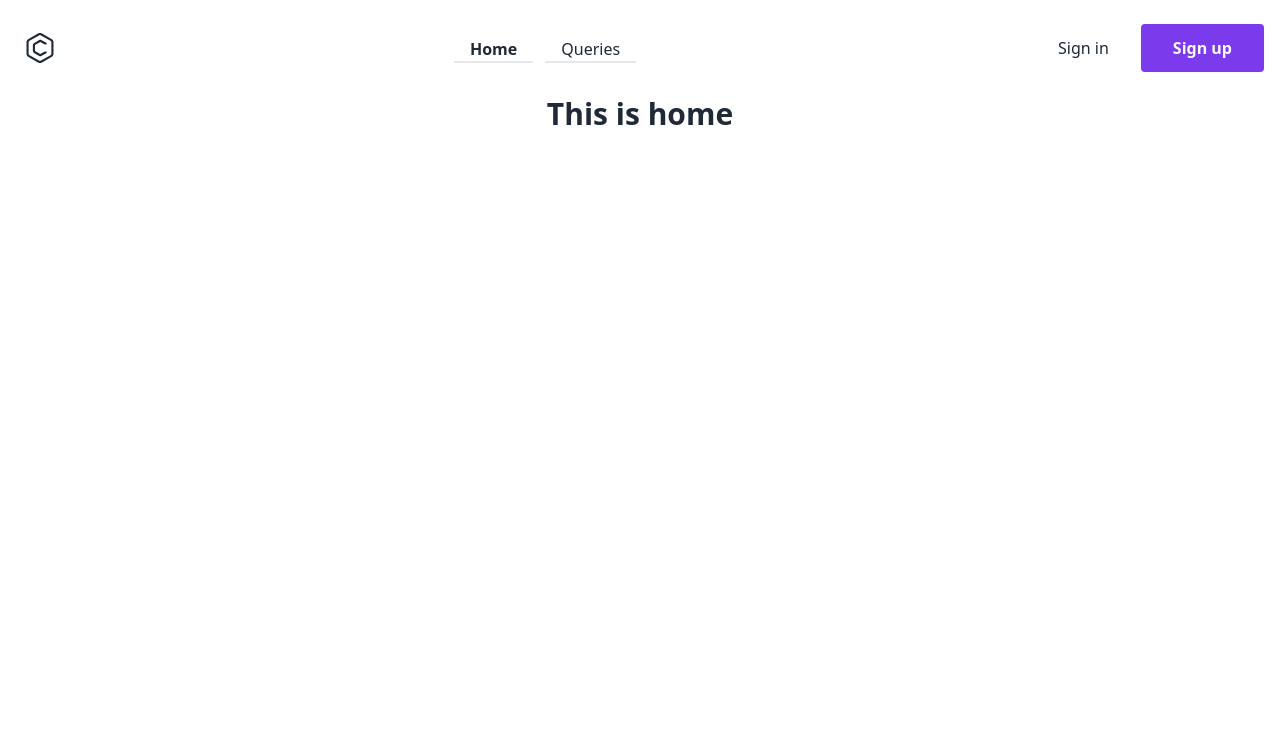
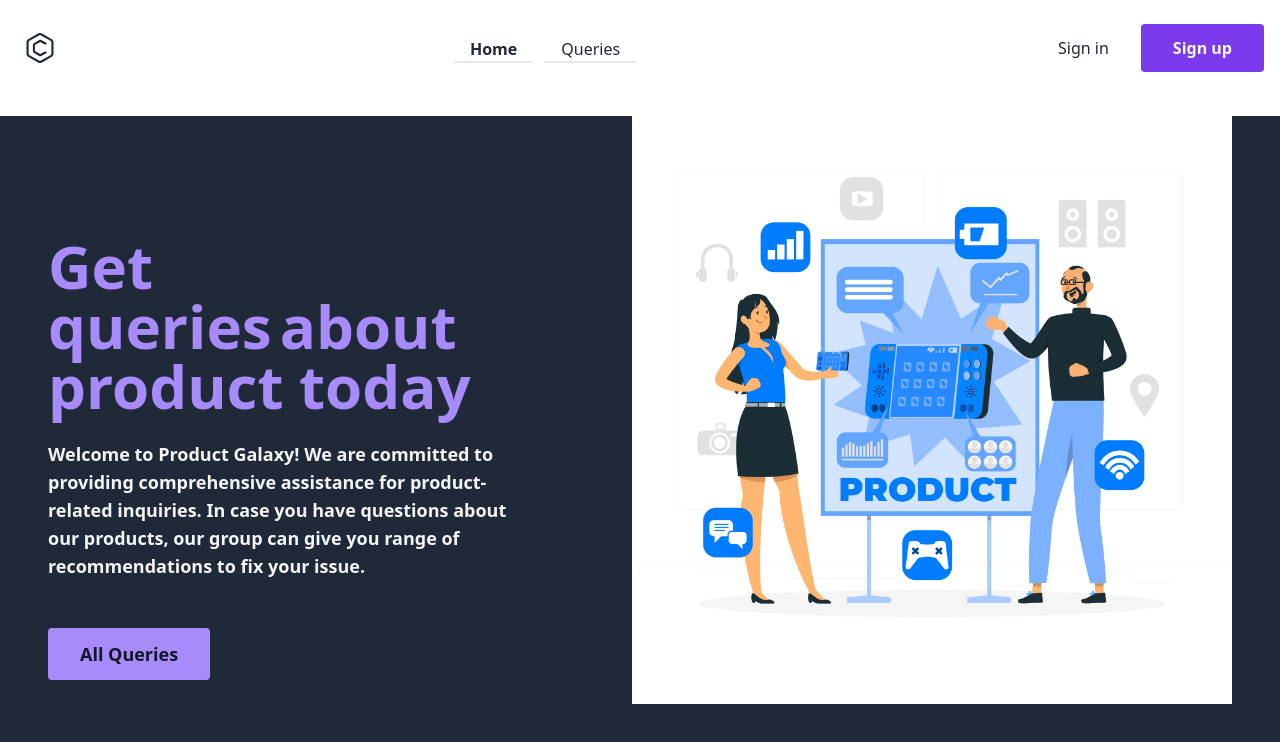
Before and after one commit to bdonti/product-galaxy, a React (Vite) app: page / in a window 1280 px wide. Shown: the top 742 px of the page. Built offline with nearby package versions, Linux system fonts and the light colour scheme; no server answers.

Commit message:
Home Banner Added

```diff
--- /dev/null
+++ b/src/pages/Home/Banner.jsx
@@ -0,0 +1,41 @@
+import { Link } from "react-router-dom";
+import bannerImg from "../../assets/banner.jpg";
+const Banner = () => {
+  return (
+    <div>
+      <section className="bg-gray-800 dark:bg-gray-100 text-gray-100 dark:text-gray-800 mt-5">
+        <div className="container flex flex-col justify-center p-6 mx-auto sm:py-12 lg:py-24 lg:flex-row lg:justify-between">
+          <div className="flex flex-col justify-center p-6 text-center rounded-sm lg:max-w-md xl:max-w-lg lg:text-left">
+            <h1 className="text-3xl font-bold leading-none sm:text-6xl text-violet-400 dark:text-violet-600">
+              Get queries
+              <span className="ml-2">about product today</span>
+            </h1>
+            <p className="mt-6 mb-8 text-lg sm:mb-12 font-semibold">
+              Welcome to Product Galaxy! We are committed to providing
+              comprehensive assistance for product-related inquiries. In case
+              you have questions about our products, our group can give you
+              range of recommendations to fix your issue.
+            </p>
+            <div className="flex flex-col space-y-4 sm:items-center sm:justify-center sm:flex-row sm:space-y-0 sm:space-x-4 lg:justify-start">
+              <Link
+                to="/queries"
+                className="px-8 py-3 text-lg font-semibold rounded bg-violet-400 dark:bg-violet-600 text-gray-900 dark:text-gray-50"
+              >
+                All Queries
+              </Link>
+            </div>
+          </div>
+          <div className="flex items-center justify-center p-6 mt-8 lg:mt-0 h-72 sm:h-80 lg:h-96 xl:h-112 2xl:h-128">
+            <img
+              src={bannerImg}
+              alt="User Queries"
+              className="object-contain h-96 sm:h-80 lg:h-[600px] xl:h-112 2xl:h-128"
+            />
+          </div>
+        </div>
+      </section>
+    </div>
+  );
+};
+
+export default Banner;
--- a/src/pages/Home/Home.jsx
+++ b/src/pages/Home/Home.jsx
@@ -1,7 +1,9 @@
+import Banner from "./Banner";
+
 const Home = () => {
   return (
     <div>
-      <h1 className="text-3xl font-bold text-center">This is home</h1>
+      <Banner></Banner>
     </div>
   );
 };
```
Also changed, not shown: src/assets/banner.jpg (added).
